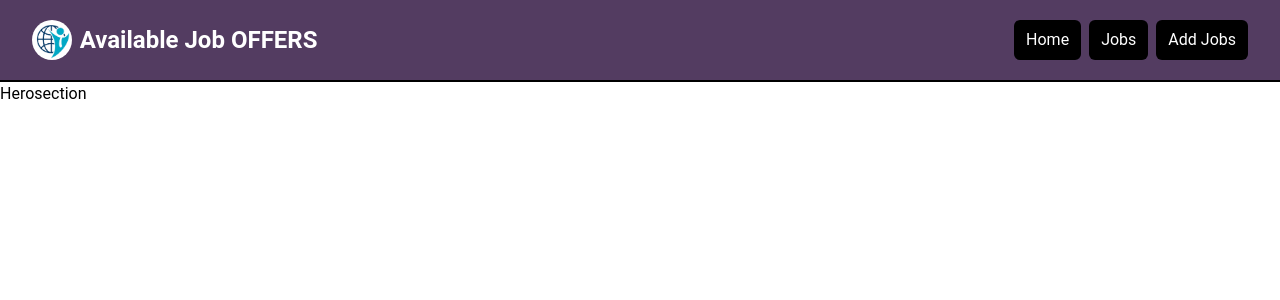
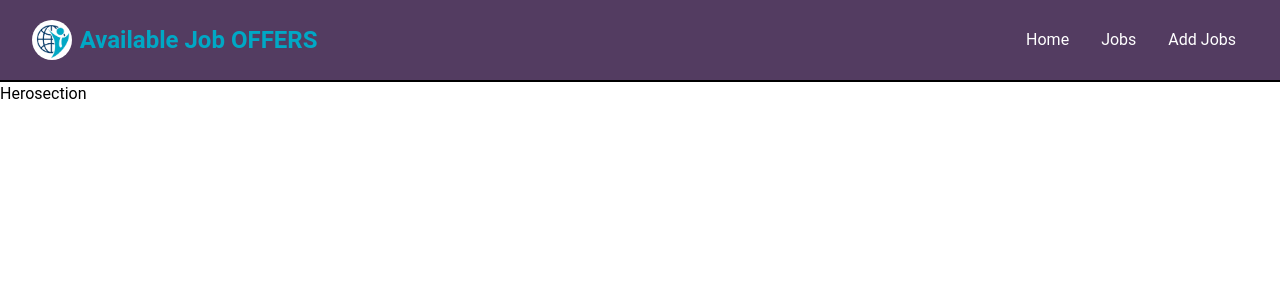
Before and after one commit to mheyrie/react-jobs-proj, a React (Vite) app: page / in a window 1280 px wide. Shown: the top 300 px of the page. Built offline with nearby package versions, Linux system fonts and the light colour scheme.

Commit message:
Navbar completed

```diff
--- a/src/Pages/Homes/Navbar.jsx
+++ b/src/Pages/Homes/Navbar.jsx
@@ -9,13 +9,13 @@ const Navbar = () => {
                 <div className="flex flex-1 items-center justify-center md:items-stretch md:justify-start">
                     <a href="/index.html" className="flex flex-shrink-0 items-center mr-4">
                        <img className="h-10 w-auto rounded-full" src={logor} alt="logo"/>
-                       <span className="hidden md:block text-white text-2xl font-bold ml-2">Available Job OFFERS</span>
+                       <span className="hidden md:block text-[#00A8C5]  text-2xl font-bold ml-2">Available Job OFFERS</span>
                     </a>
                     <div className="md:ml-auto">
                         <div className="flex space-x-2">
-                            <a href="/index.html" className="text-white bg-black hover:bg-gray-900 hover:text-white rounded-md px-3 py-2">Home</a>
-                            <a href="/jobs.html" className="text-white bg-black hover:bg-gray-900 hover:text-white rounded-md px-3 py-2">Jobs</a>
-                            <a href="/add-jobs.html" className="text-white bg-black hover:bg-gray-900 hover:text-white rounded-md px-3 py-2">Add Jobs</a>
+                            <a href="/index.html" className="text-white hover:bg-lightAlabaster hover:text-white rounded-md px-3 py-2">Home</a>
+                            <a href="/jobs.html" className="text-white hover:bg-lightAlabaster hover:text-white rounded-md px-3 py-2">Jobs</a>
+                            <a href="/add-jobs.html" className="text-white hover:bg-lightAlabaster hover:text-white rounded-md px-3 py-2">Add Jobs</a>
                         </div>
                     </div>
                 </div>
```
